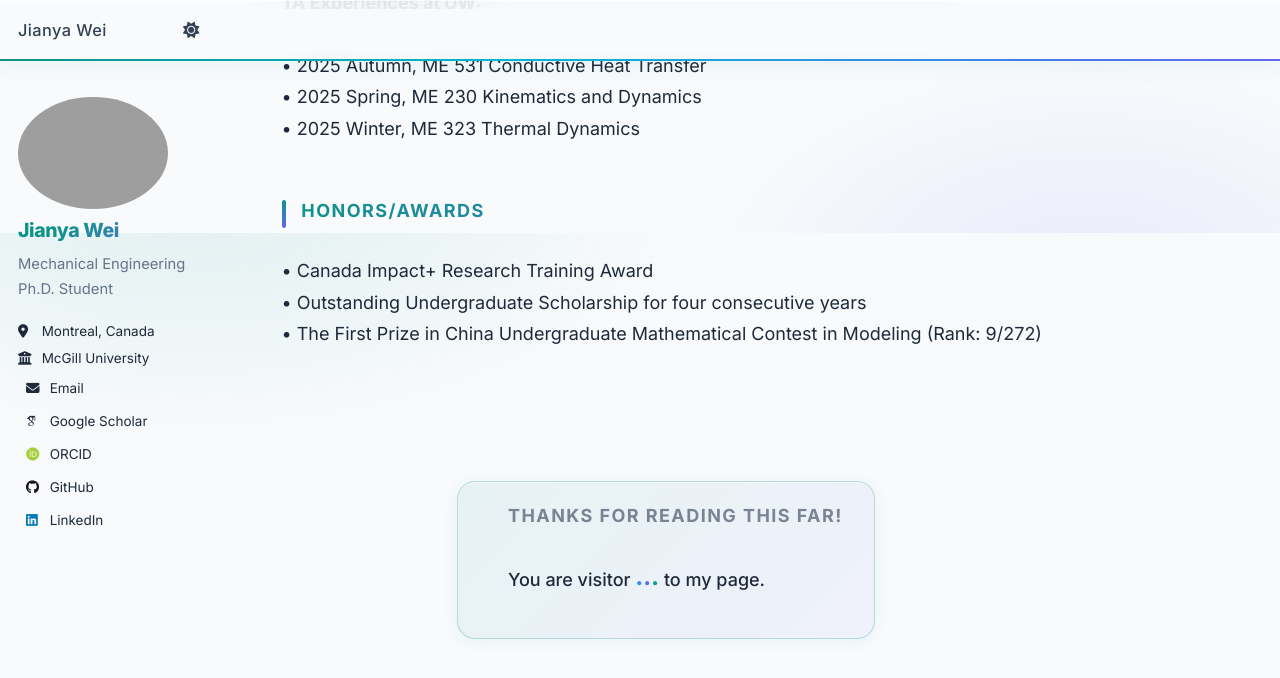
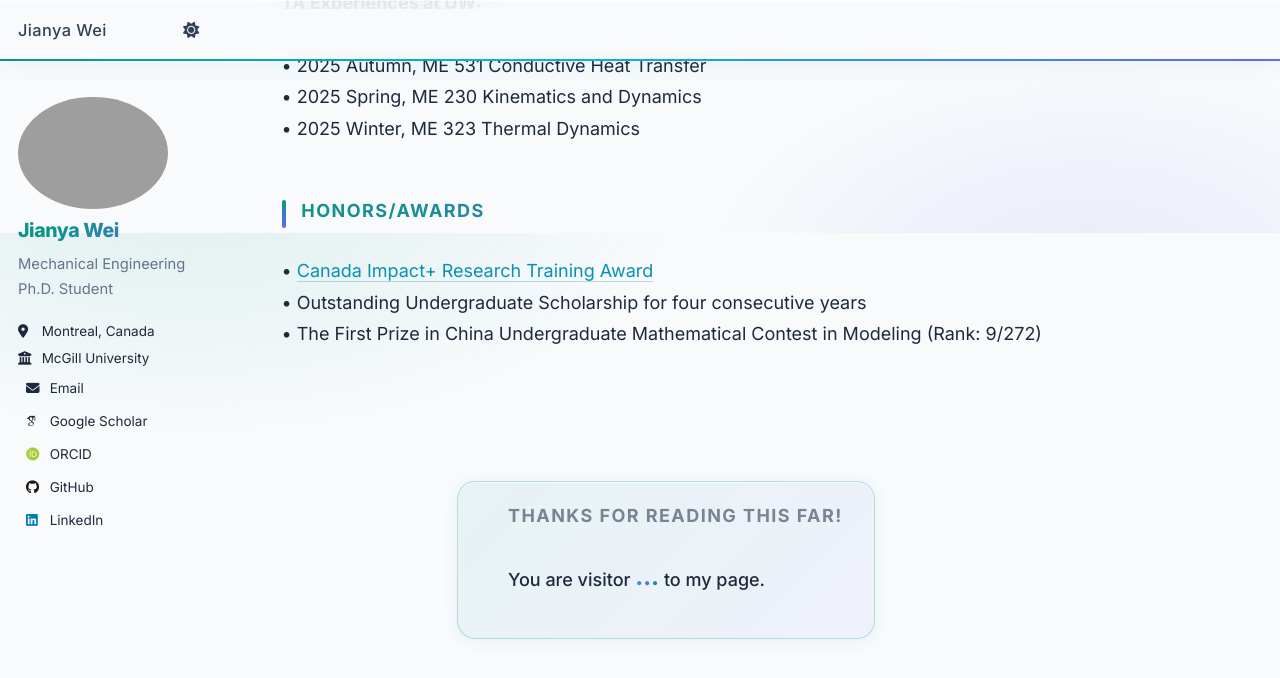
Before and after one commit to jywei02/jywei02.github.io, a Jekyll site: the page built from _pages/about.md, in a window 1280 px wide and 900 px high, scrolled down 2467 px. Shown: the top 678 px of the window. Built offline with Jekyll 4.4.1, drawn with Linux system fonts in a browser that asks for light colours; some web fonts are replaced; comment, search, counter and statistics services are not loaded; part of the change alters nothing that is shown.

```diff
--- a/_pages/about.md
+++ b/_pages/about.md
@@ -140,7 +140,7 @@ Teaching
 
 Honors/Awards
 ------
-• Canada Impact+ Research Training Award
+• <a href="https://nserc-crsng.canada.ca/en/news/launch-new-canada-impact-research-training-awards" target="_blank">Canada Impact+ Research Training Award</a>
 • Outstanding Undergraduate Scholarship for four consecutive years
 • The First Prize in China Undergraduate Mathematical Contest in Modeling (Rank: 9/272)
 
```
